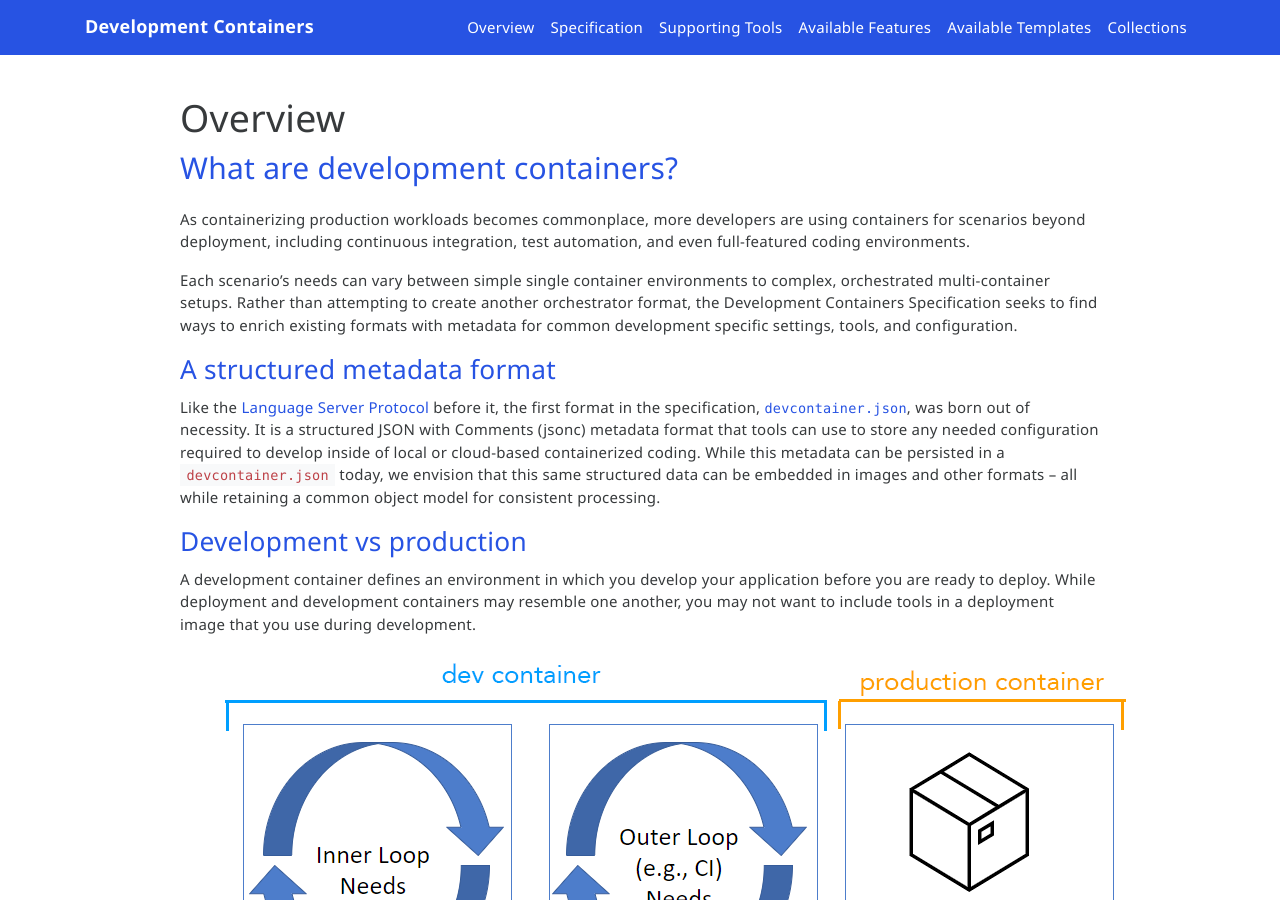
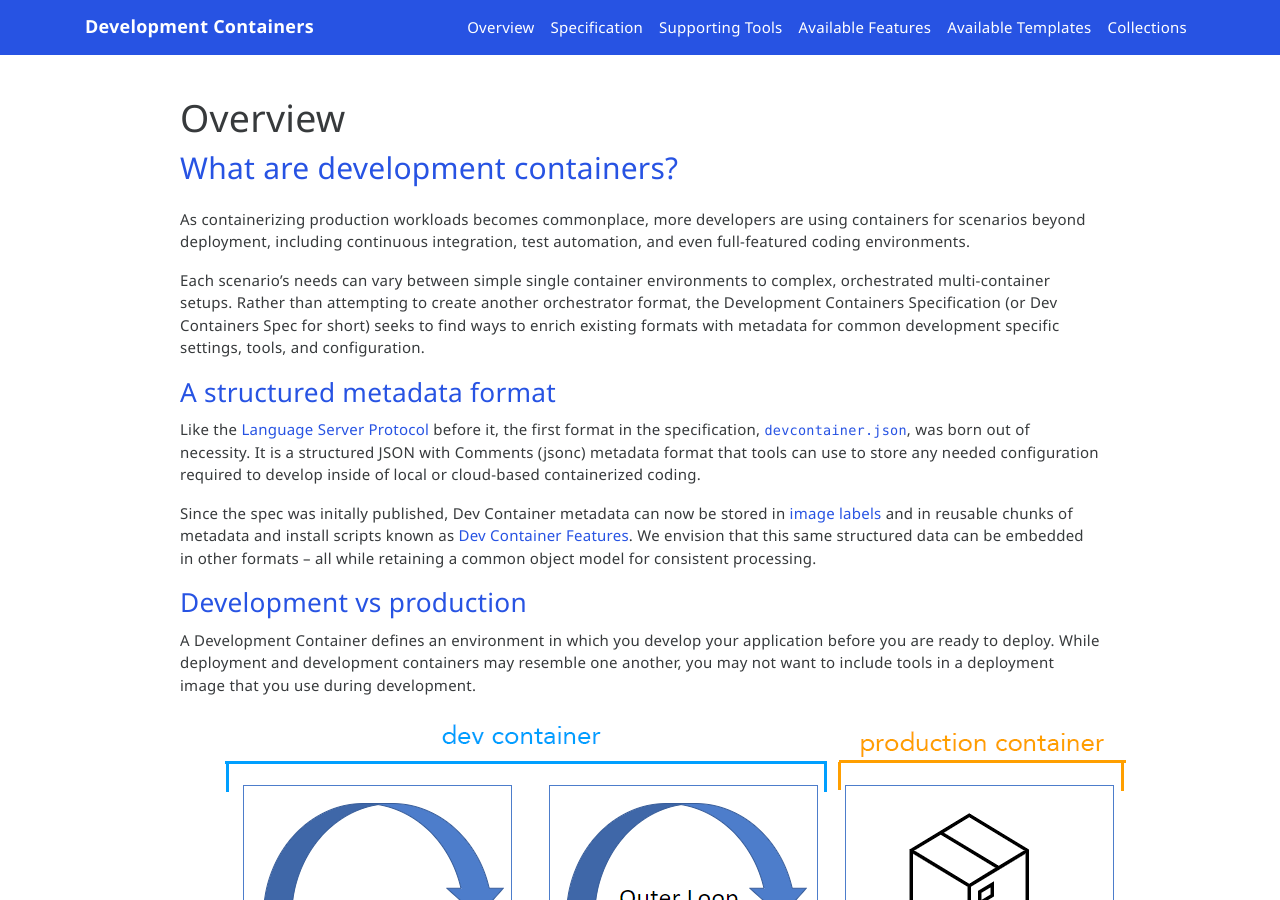
Before and after one commit to devcontainers/devcontainers.github.io, a Jekyll site: the page built from overview.md, in a window 1280 px wide and 900 px high. Built offline with Jekyll 4.4.1, drawn with Linux system fonts in a browser that asks for light colours; nearby versions of some CDN libraries; comment, search, counter and statistics services are not loaded.

Commit message:
Updates, fixes given recent spec updates

```diff
--- a/index.html
+++ b/index.html
@@ -27,9 +27,9 @@ layout: default
         <div class="col-lg-7" role="navigation" aria-label="Main">
             <h2 class="header-light regular-pad">What are Development Containers?</h2>
 
-            <p>A development container allows you to use a container as a full-featured development environment. It can be used to run an application, to separate tools, libraries, or runtimes needed for working with a codebase, and to aid in continuous integration and testing. Dev containers can be run locally or remotely, in a private or public cloud.</p>
+            <p>A Development Container (or Dev Container for short) allows you to use a container as a full-featured development environment. It can be used to run an application, to separate tools, libraries, or runtimes needed for working with a codebase, and to aid in continuous integration and testing. Dev containers can be run locally or remotely, in a private or public cloud.</p>
 
-            <p>The Development Containers Specification seeks to find ways to enrich existing formats with common development specific settings, tools, and configuration while still providing a simplified, un-orchestrated single container option – so that they can be used as coding environments or for continuous integration and testing.</p>
+            <p>The Development Containers Specification seeks to find ways to enrich existing formats with common development specific settings, tools, and configuration while still providing a simplified, un-orchestrated single container option – so that they can be used as coding environments or for continuous integration and testing. Beyond the specification's core metadata, the spec also enables developers to quickly share and reuse container setup steps through [Dev Container Features](./features) and [Templates](./templates). </p>
 
         </div>
         <div class="col-lg-5">
--- a/overview.md
+++ b/overview.md
@@ -7,15 +7,17 @@ sectionid: overview
 ## <a href="#overview" name="overview" class="anchor"> What are development containers? </a>
 As containerizing production workloads becomes commonplace, more developers are using containers for scenarios beyond deployment, including continuous integration, test automation, and even full-featured coding environments.
 
-Each scenario’s needs can vary between simple single container environments to complex, orchestrated multi-container setups. Rather than attempting to create another orchestrator format, the Development Containers Specification seeks to find ways to enrich existing formats with metadata for common development specific settings, tools, and configuration.
+Each scenario’s needs can vary between simple single container environments to complex, orchestrated multi-container setups. Rather than attempting to create another orchestrator format, the Development Containers Specification (or Dev Containers Spec for short) seeks to find ways to enrich existing formats with metadata for common development specific settings, tools, and configuration.
 
 ### <a href="#metadata-format" name="metadata-format" class="anchor">  A structured metadata format </a>
 
-Like the [Language Server Protocol](https://microsoft.github.io/language-server-protocol/) before it, the first format in the specification, [`devcontainer.json`](implementors/json_reference), was born out of necessity. It is a structured JSON with Comments (jsonc) metadata format that tools can use to store any needed configuration required to develop inside of local or cloud-based containerized coding. While this metadata can be persisted in a `devcontainer.json` today, we envision that this same structured data can be embedded in images and other formats -- all while retaining a common object model for consistent processing.
+Like the [Language Server Protocol](https://microsoft.github.io/language-server-protocol/) before it, the first format in the specification, [`devcontainer.json`](implementors/json_reference), was born out of necessity. It is a structured JSON with Comments (jsonc) metadata format that tools can use to store any needed configuration required to develop inside of local or cloud-based containerized coding.
+
+Since the spec was initally published, Dev Container metadata can now be stored in [image labels](../implementors/spec/#image-metadata) and in reusable chunks of metadata and install scripts known as [Dev Container Features](../features). We envision that this same structured data can be embedded in other formats -- all while retaining a common object model for consistent processing.
 
 ### <a href="#Development-vs-production" name="Development-vs-production" class="anchor"> Development vs production </a>
 
-A development container defines an environment in which you develop your application before you are ready to deploy. While deployment and development containers may resemble one another, you may not want to include tools in a deployment image that you use during development.
+A Development Container defines an environment in which you develop your application before you are ready to deploy. While deployment and development containers may resemble one another, you may not want to include tools in a deployment image that you use during development.
 
 <img alt="Diagram of inner and outer loop of container-based development" src="img/dev-container-stages.png"/>
 
```
Also changed, not shown: _implementors/features-distribution.md (+1 -1 lines), _implementors/reference.md (+1 -1 lines), _implementors/templates-distribution.md (+1 -4 lines), _implementors/templates.md (+2 -0 lines).
